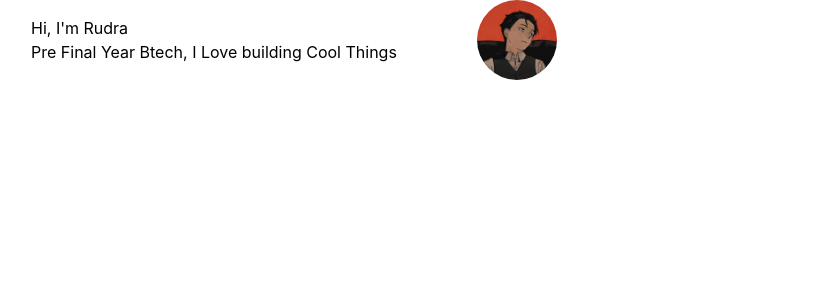
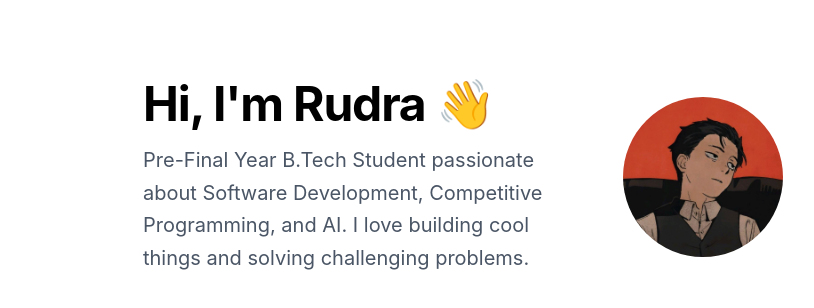
Before and after one commit to itisrudraa/portfolio, a React app: page / in a window 1280 px wide. Shown: the top 308 px of the page, without its empty margins (177-991 px from the left). Built offline with nearby package versions, Linux system fonts and the light colour scheme; the HTML template or start-up script is replaced by a standard one.

Commit message:
improve hero section layout and styling

```diff
--- a/src/data/portfolio.js
+++ b/src/data/portfolio.js
@@ -3,7 +3,7 @@ const PORTFOLIO = {
 
     location: "India",
 
-    description: "Pre Final Year Btech, I Love building Cool Things",
+    description: "Pre-Final Year B.Tech Student passionate about Software Development, Competitive Programming, and AI. I love building cool things and solving challenging problems.",
 
     summary: "Computer Science undergraduate with strong programming and analytical skills, gained through coursework and practical projects. Interested in software development and committed to continuous learning and technical excellence.",
 
--- a/src/sections/Hero.jsx
+++ b/src/sections/Hero.jsx
@@ -2,17 +2,17 @@ import PORTFOLIO from "../data/portfolio";
 
 function Hero(){
     return(
-        <section id="hero">
-            <div className="max-w-4xl px-4 mx-auto flex items-center gap-20">
+        <section id="hero" className="py-20">
+            <div className="max-w-2xl px-4 mx-auto flex items-center gap-20">
                 <div>
-                    <h1>Hi, I'm {PORTFOLIO.name}</h1>
-                    <p>{PORTFOLIO.description}</p>
+                    <h1 className="text-5xl font-bold tracking-tight">Hi, I'm {PORTFOLIO.name} 👋</h1>
+                    <p className="mt-4 text-xl text-gray-600 leading-relaxed">{PORTFOLIO.description}</p>
                 </div>
-                <div>
+                <div className="shrink-0">
                     <img
                         src={PORTFOLIO.avatarUrl}
                         alt={PORTFOLIO.name}
-                        className="w-20 h-20 rounded-full object-cover"
+                        className="w-40 h-40 rounded-full object-cover"
                     />
                 </div>
             </div>
```
